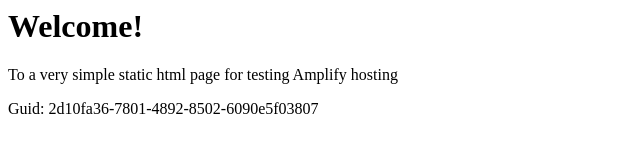
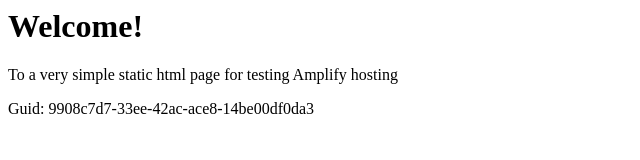
Before and after one commit to aws-aemilia-mxp/Github-PR-Commit-Integration-Test-DoNotTouch-GithubWebhookPreviewCanaryTest-v1-preprod-eu-south-1, a website: page src/index.html in a window 1280 px wide. Shown: the full height of the page, 0-640 px from the left. Drawn offline with Linux system fonts and the light colour scheme.

Commit message:
commit from integ tests

```diff
--- a/src/index.html
+++ b/src/index.html
@@ -12,6 +12,6 @@
 <body>
     <h1>Welcome!</h1>
     <p>To a very simple static html page for testing Amplify hosting</p>
-    <p>Guid: 2d10fa36-7801-4892-8502-6090e5f03807</p></body>
+    <p>Guid: 9908c7d7-33ee-42ac-ace8-14be00df0da3</p></body>
 
 </html>
```
